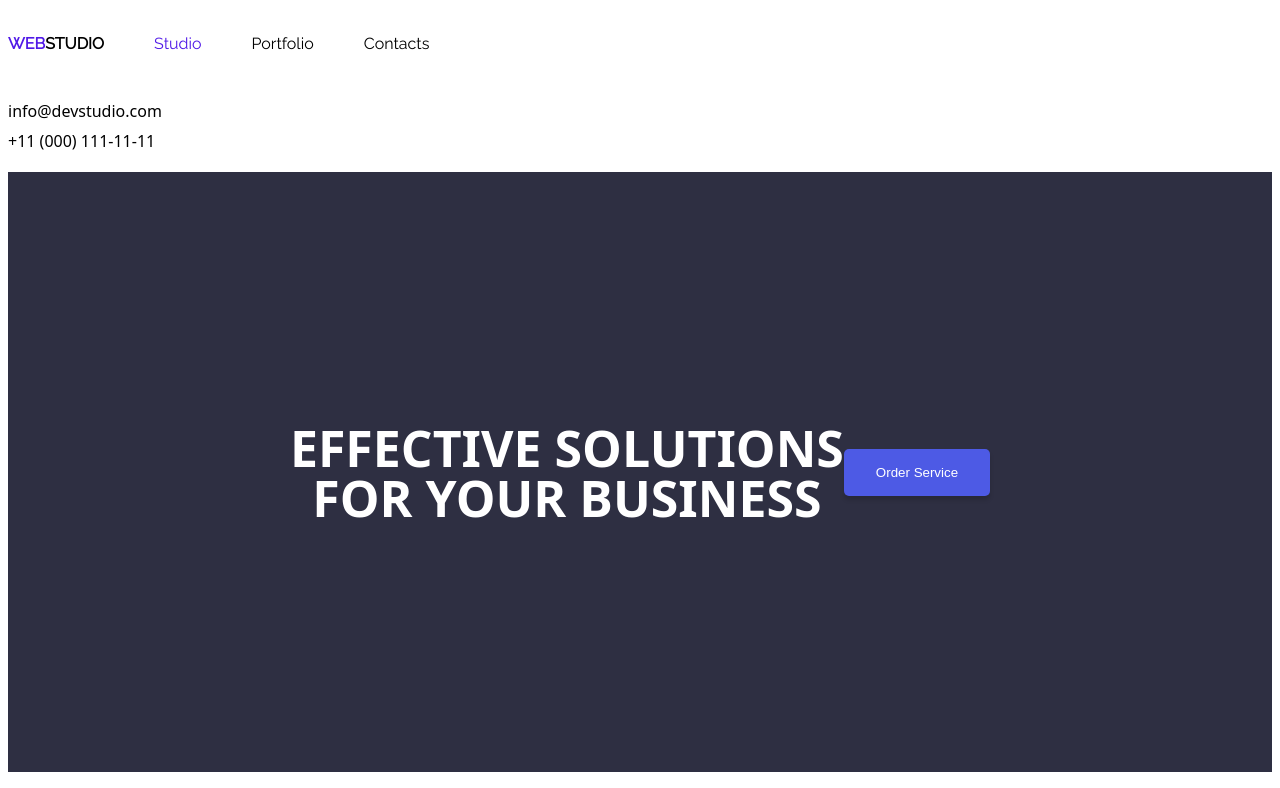
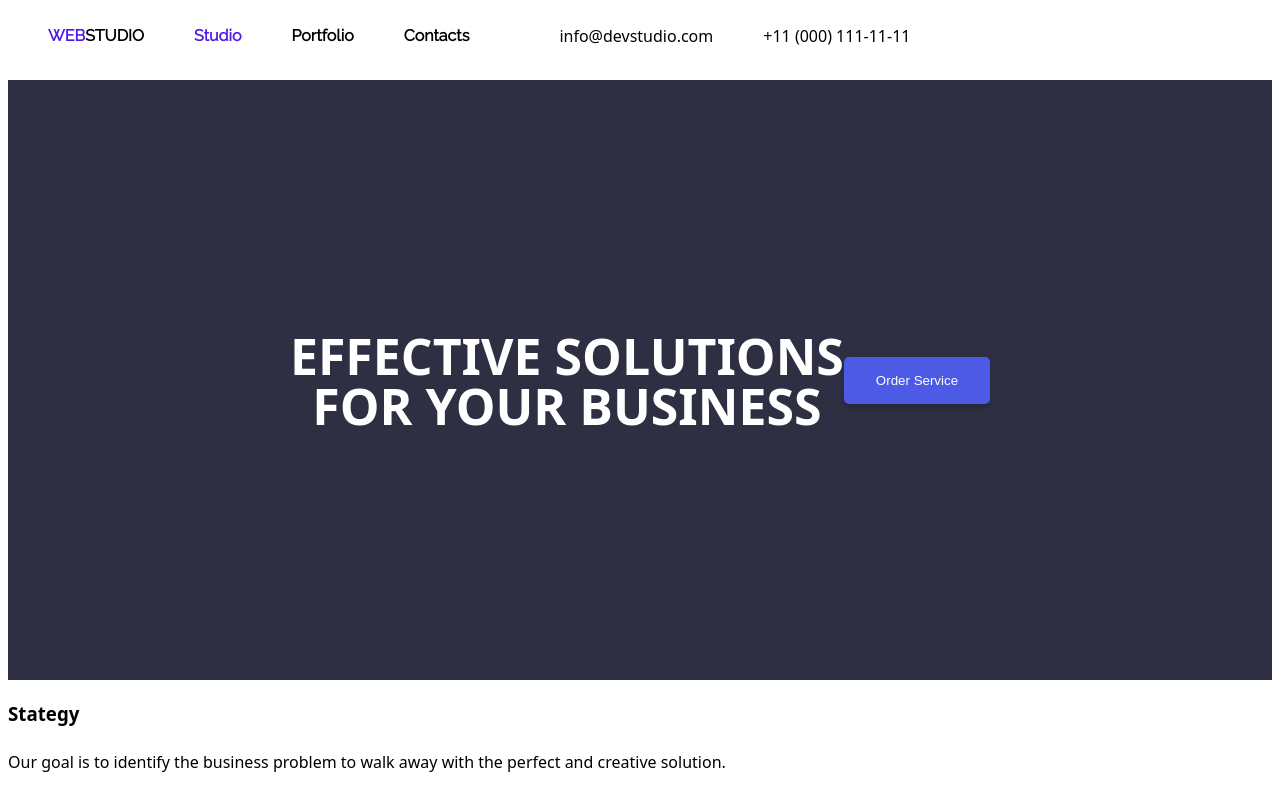
Before and after one commit to wackytsui/Tutorial, a plain HTML site: page goit-markup-hw-01/index.html in a window 1280 px wide. Shown: the top 788 px of the page. Drawn offline with Linux system fonts and the light colour scheme.

Commit message:
navigation

```diff
--- a/css/style.css
+++ b/css/style.css
@@ -20,26 +20,24 @@ body{
     color: white;
 }
 .link-nav-parent{
+    font-weight: 800;
+    text-decoration-style: none;
+    list-style: none;
+    font-family: 'Raleway', sans-serif;
+}
+.link-nav-contact{
+    list-style: none;
+    text-decoration: none;
+}
+.header,
+.link-nav-contact,
+.link-nav-parent{
+    gap: 50px;
     margin-top: 0%;
-    padding: 0%;
-    font-weight: 500;
-    text-decoration-style: none;
-    font-family: 'Raleway', sans-serif;
-
     display: flex;
     align-items: center;
     justify-items: center;
     height: 72px;
-
-    list-style: none;
-    gap: 50px;
-}
-.link-nav-contact{
-    margin-top: 0%;
-    padding: 0%;
-    gap: 50px;
-    list-style: none;
-    text-decoration: none;
 }
 .link-nav{
     color: black;
@@ -50,6 +48,9 @@ body{
 }
 .link-nav:hover{
     color: rgb(77, 90, 229);
+}
+.link-nav:active{
+    color: red;
 }
 .head-banner{
     display: flex;
@@ -79,6 +80,9 @@ body{
     box-shadow: 0px 4px 4px 0px rgba(0, 0, 0, 0.15);
     border: none;
 }
+.head-banner-button:active{
+    color: black;
+}
 .list-text{
     list-style-type: none;
     text-decoration-style: none;
--- a/goit-markup-hw-01/index.html
+++ b/goit-markup-hw-01/index.html
@@ -7,7 +7,7 @@
         <link rel="stylesheet" href="/css/style.css">
     </head>
     <body>
-    <header>
+    <header class="header">
         <nav>
         <ul class="link-nav-parent">
                 <li>
@@ -30,7 +30,11 @@
                 Effective Solutions <br>
                 for Your Business
         </h1>
-        <button class="head-banner-button">Order Service</button>
+        <a href="#" target="_parent">
+        <button class="head-banner-button">
+            Order Service
+        </button>
+        </a>
         </section>
     <!--- section 1 -->
     <section class="head-banner-body-text">
```
